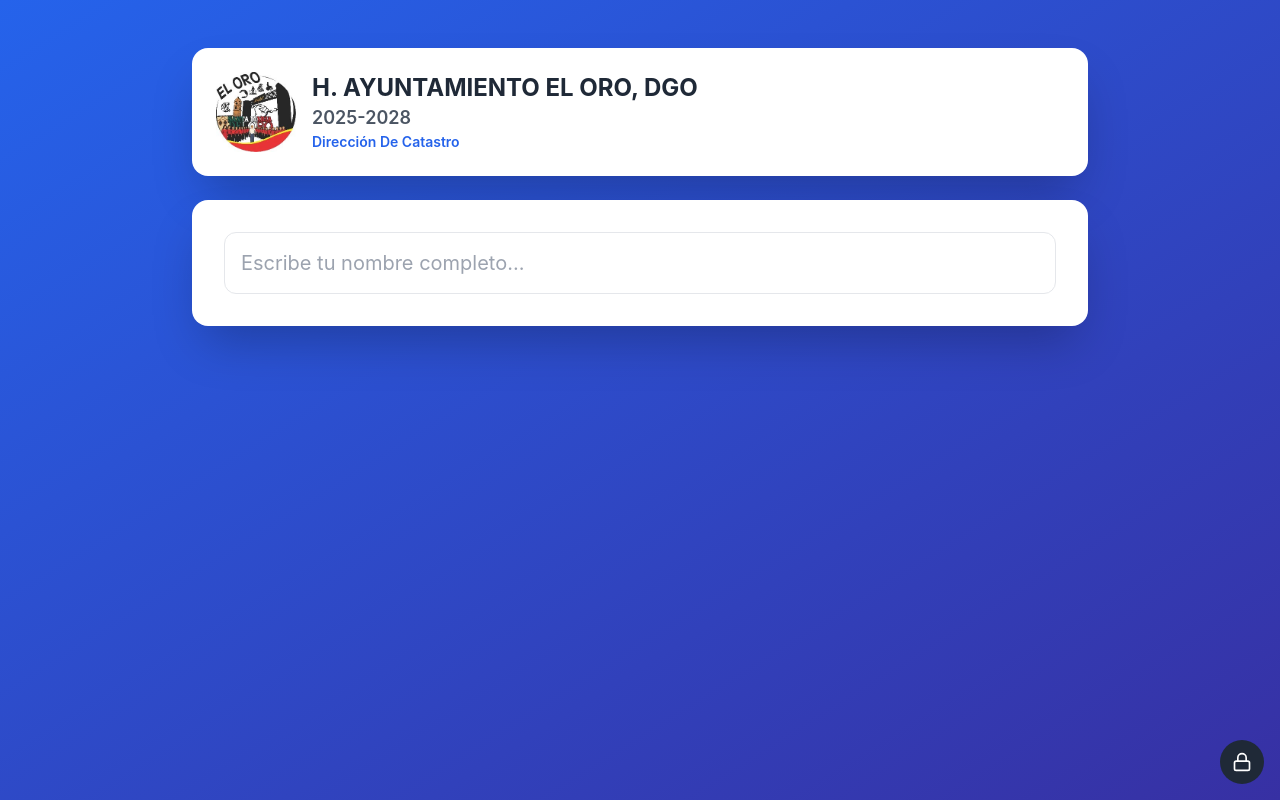
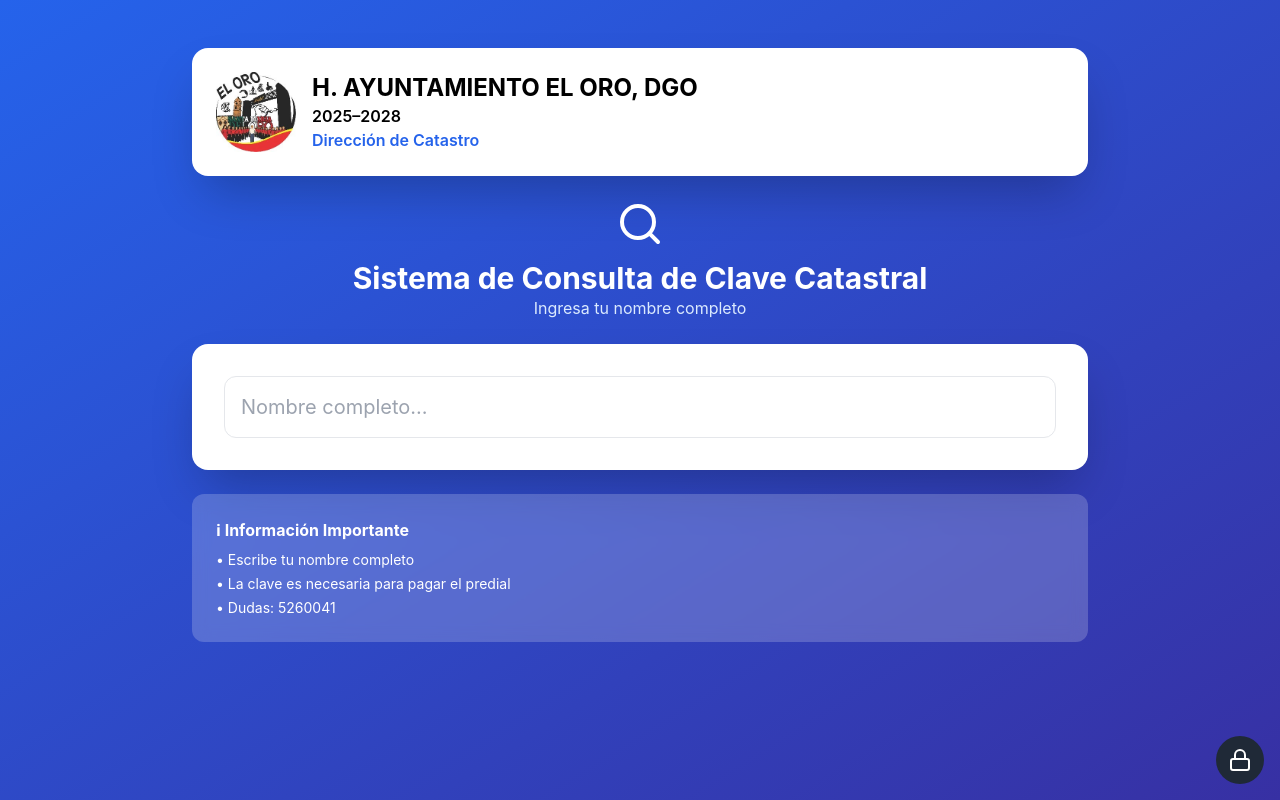
Before and after one commit to Manuel-perez11/sistema-catastral, a React (Vite) app: page / in a window 1280 px wide. Built offline with nearby package versions, Linux system fonts and the light colour scheme.

Commit message:
Update App.jsx

```diff
--- a/src/App.jsx
+++ b/src/App.jsx
@@ -19,7 +19,7 @@ export default function CatastroSearch() {
   const loadData = async () => {
     try {
       const result = await window.storage?.get('catastro-data');
-      if (result && result.value) {
+      if (result?.value) {
         setData(JSON.parse(result.value));
       }
     } catch {
@@ -38,16 +38,17 @@ export default function CatastroSearch() {
   };
 
   useEffect(() => {
-    if (searchTerm.trim() === '') {
+    if (!searchTerm.trim()) {
       setFilteredResults([]);
       return;
     }
 
     const term = searchTerm.toLowerCase();
-    const results = data.filter(item =>
+    setFilteredResults(
+      data.filter((item) =>
         item.nombre.toLowerCase().includes(term)
+      )
     );
-    setFilteredResults(results);
   }, [searchTerm, data]);
 
   const handleFileUpload = (e) => {
@@ -56,14 +57,11 @@ export default function CatastroSearch() {
 
     const reader = new FileReader();
     reader.onload = (event) => {
-      const text = event.target.result;
-      const lines = text.split('\n');
+      const lines = event.target.result.split('\n');
       const newData = [];
 
       for (let i = 1; i < lines.length; i++) {
-        const line = lines[i].trim();
-        if (line) {
-          const [nombre, clave] = line.split(',');
+        const [nombre, clave] = lines[i].split(',');
         if (nombre && clave) {
           newData.push({
             id: Date.now() + i,
@@ -72,11 +70,10 @@ export default function CatastroSearch() {
           });
         }
       }
-      }
 
-      if (newData.length > 0) {
+      if (newData.length) {
         saveData(newData);
-        alert(`Se cargaron ${newData.length} registros exitosamente`);
+        alert(`Se cargaron ${newData.length} registros`);
       }
     };
     reader.readAsText(file, 'UTF-8');
@@ -94,15 +91,10 @@ export default function CatastroSearch() {
   };
 
   const clearData = async () => {
-    if (confirm('¿Estás seguro de eliminar todos los registros?')) {
-      try {
+    if (confirm('¿Eliminar todos los registros?')) {
       await window.storage?.delete('catastro-data');
       setData([]);
       setFilteredResults([]);
-        alert('Datos eliminados');
-      } catch {
-        alert('Error al eliminar datos');
-      }
     }
   };
 
@@ -117,15 +109,10 @@ export default function CatastroSearch() {
     }
   };
 
-  const handleAdminLogout = () => {
-    setIsAdmin(false);
-    setAdminPassword('');
-  };
-
   if (loading) {
     return (
-      <div className="min-h-screen bg-blue-700 flex items-center justify-center">
-        <div className="text-xl text-white">Cargando...</div>
+      <div className="min-h-screen flex items-center justify-center bg-blue-700 text-white">
+        Cargando...
       </div>
     );
   }
@@ -134,31 +121,32 @@ export default function CatastroSearch() {
     <div className="min-h-screen bg-gradient-to-br from-blue-600 to-indigo-800 p-4">
       <div className="max-w-4xl mx-auto py-8">
 
-        {/* HEADER */}
-        <div className="bg-white rounded-2xl shadow-2xl p-6 mb-6">
-          <div className="flex items-center gap-4">
-            <img
-              src="/logo.png"
-              alt="Logo El Oro"
-              className="w-20 h-20"
-            />
+        {/* ENCABEZADO */}
+        <div className="bg-white rounded-2xl shadow-2xl p-6 mb-6 flex gap-4 items-center">
+          <img src="/logo.png" alt="Logo El Oro" className="w-20 h-20" />
           <div>
-              <h2 className="text-2xl font-bold text-gray-800">
-                H. AYUNTAMIENTO EL ORO, DGO
-              </h2>
-              <p className="text-lg text-gray-600 font-semibold">2025-2028</p>
-              <p className="text-sm text-blue-600 font-semibold">
-                Dirección De Catastro
-              </p>
+            <h2 className="text-2xl font-bold">H. AYUNTAMIENTO EL ORO, DGO</h2>
+            <p className="font-semibold">2025–2028</p>
+            <p className="text-blue-600 font-semibold">Dirección de Catastro</p>
           </div>
         </div>
+
+        {/* TITULO */}
+        <div className="text-center mb-6 text-white">
+          <Search size={48} className="mx-auto mb-3" />
+          <h1 className="text-3xl font-bold">
+            Sistema de Consulta de Clave Catastral
+          </h1>
+          <p className="text-blue-100">
+            Ingresa tu nombre completo
+          </p>
         </div>
 
         {/* BUSCADOR */}
         <div className="bg-white rounded-2xl shadow-2xl p-8 mb-6">
           <input
             type="text"
-            placeholder="Escribe tu nombre completo..."
+            placeholder="Nombre completo..."
             value={searchTerm}
             onChange={(e) => setSearchTerm(e.target.value)}
             className="w-full px-4 py-4 border rounded-xl text-xl"
@@ -166,11 +154,11 @@ export default function CatastroSearch() {
 
           {searchTerm && (
             <div className="mt-6">
-              {filteredResults.length > 0 ? (
-                filteredResults.map(item => (
+              {filteredResults.length ? (
+                filteredResults.map((item) => (
                   <div key={item.id} className="bg-green-50 p-4 rounded-xl mb-3">
                     <p className="font-bold">{item.nombre}</p>
-                    <p className="font-mono text-green-700">
+                    <p className="font-mono text-green-700 text-xl">
                       {item.claveCatastral}
                     </p>
                   </div>
@@ -184,35 +172,32 @@ export default function CatastroSearch() {
           )}
         </div>
 
+        {/* INFORMACIÓN */}
+        <div className="bg-white bg-opacity-20 backdrop-blur rounded-xl p-6 text-white mb-6">
+          <h3 className="font-bold mb-2">ℹ Información Importante</h3>
+          <ul className="text-sm space-y-1">
+            <li>• Escribe tu nombre completo</li>
+            <li>• La clave es necesaria para pagar el predial</li>
+            <li>• Dudas: 5260041</li>
+          </ul>
+        </div>
+
         {/* ADMIN */}
         {isAdmin && (
           <div className="bg-white rounded-xl p-6">
-            <p className="mb-2">
-              Total de registros: <strong>{data.length}</strong>
-            </p>
+            <p>Total de registros: <strong>{data.length}</strong></p>
 
-            <div className="flex gap-3 flex-wrap">
-              <label className="bg-blue-600 text-white px-4 py-2 rounded cursor-pointer">
-                <Upload size={16} />
-                <input
-                  type="file"
-                  accept=".csv"
-                  onChange={handleFileUpload}
-                  className="hidden"
-                />
+            <div className="flex gap-3 flex-wrap mt-3">
+              <label className="bg-blue-600 text-white px-4 py-2 rounded cursor-pointer flex items-center gap-2">
+                <Upload size={16} /> CSV
+                <input type="file" accept=".csv" onChange={handleFileUpload} className="hidden" />
               </label>
 
-              <button
-                onClick={downloadTemplate}
-                className="bg-green-600 text-white px-4 py-2 rounded"
-              >
+              <button onClick={downloadTemplate} className="bg-green-600 text-white px-4 py-2 rounded flex items-center gap-2">
                 <Download size={16} /> Plantilla
               </button>
 
-              <button
-                onClick={clearData}
-                className="bg-red-600 text-white px-4 py-2 rounded"
-              >
+              <button onClick={clearData} className="bg-red-600 text-white px-4 py-2 rounded flex items-center gap-2">
                 <Trash2 size={16} /> Limpiar
               </button>
             </div>
@@ -225,16 +210,16 @@ export default function CatastroSearch() {
           </div>
         )}
 
-        {!isAdmin && (
+        {/* BOTÓN ADMIN */}
         <button
-            onClick={() => setShowAdminLogin(true)}
+          onClick={() => isAdmin ? setIsAdmin(false) : setShowAdminLogin(true)}
           className="fixed bottom-4 right-4 bg-gray-800 text-white p-3 rounded-full"
         >
-            <Lock size={20} />
+          {isAdmin ? <Unlock /> : <Lock />}
         </button>
-        )}
 
-        {showAdminLogin && (
+        {/* LOGIN */}
+        {showAdminLogin && !isAdmin && (
           <div className="fixed inset-0 bg-black bg-opacity-50 flex items-center justify-center">
             <div className="bg-white p-6 rounded">
               <input
@@ -254,14 +239,6 @@ export default function CatastroSearch() {
           </div>
         )}
 
-        {isAdmin && (
-          <button
-            onClick={handleAdminLogout}
-            className="fixed bottom-4 right-4 bg-green-600 text-white p-3 rounded-full"
-          >
-            <Unlock size={20} />
-          </button>
-        )}
       </div>
     </div>
   );
```
Lines whose indentation alone changed are shown as unchanged.
